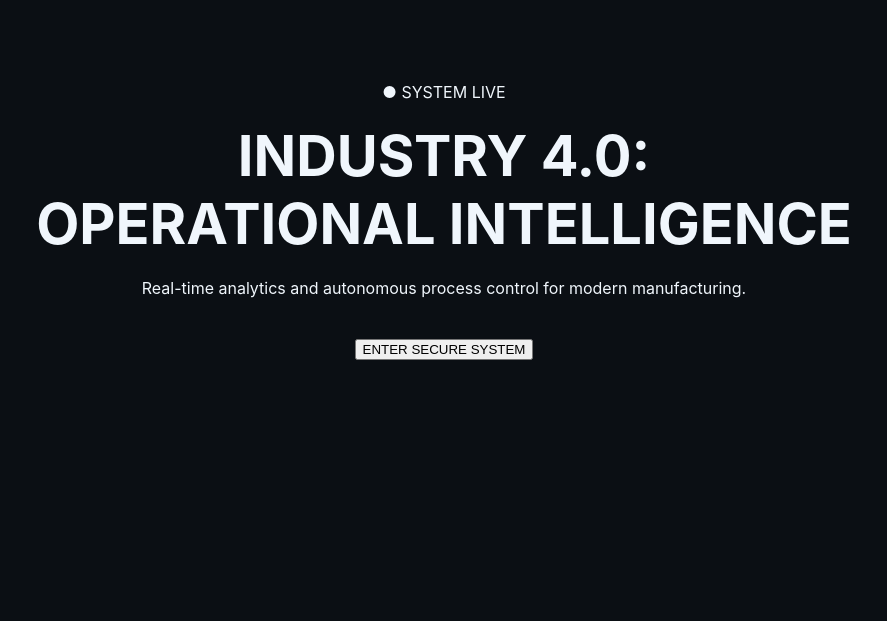
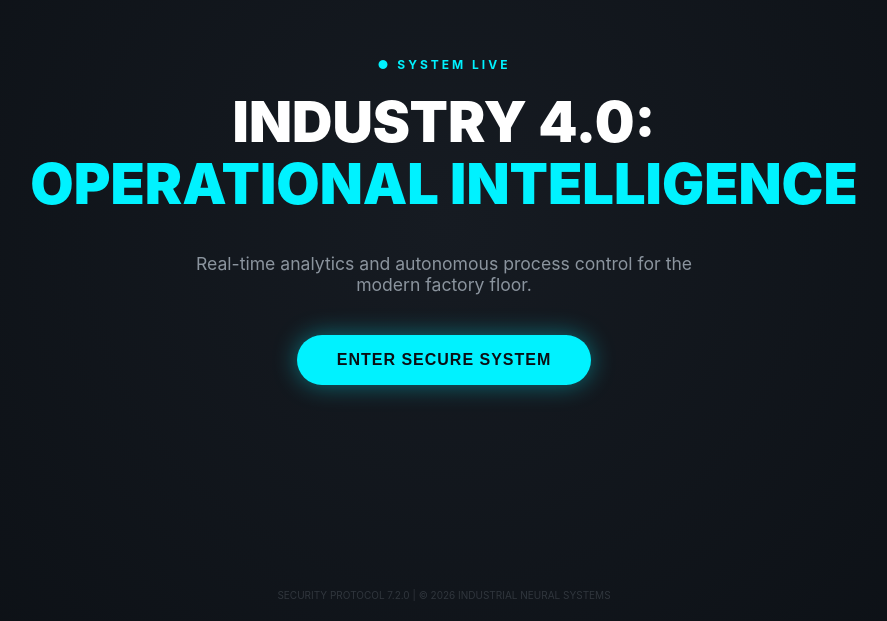
Before and after one commit to hawi3075/system-proj, a React (Create React App) app: page / in a window 1280 px wide. Shown: the part 179-800 px from the top of the page, without its empty margins (196-1083 px from the left). Built offline with nearby package versions, Linux system fonts and the light colour scheme.

Commit message:
update landing page

```diff
--- a/src/pages/Landing.jsx
+++ b/src/pages/Landing.jsx
@@ -3,15 +3,63 @@ import { useNavigate } from 'react-router-dom';
 
 const Landing = () => {
   const navigate = useNavigate();
+
   return (
-    <div className="landing-page" style={{ height: '100vh', display: 'flex', alignItems: 'center', justifyContent: 'center', textAlign: 'center' }}>
-      <div className="hero-content">
-        <div className="status-badge">● SYSTEM LIVE</div>
-        <h1 style={{fontSize: '3.5rem', margin: '20px 0'}}>INDUSTRY 4.0:<br/><span style={{color: 'var(--neon-cyan)'}}>OPERATIONAL INTELLIGENCE</span></h1>
-        <p style={{color: 'var(--text-secondary)', marginBottom: '40px'}}>Real-time analytics and autonomous process control for modern manufacturing.</p>
-        <button className="neon-button" onClick={() => navigate('/login')}>
-          ENTER SECURE SYSTEM
-        </button>
+    <div style={{
+      height: '100vh',
+      display: 'flex',
+      flexDirection: 'column',
+      justifyContent: 'center',
+      alignItems: 'center',
+      textAlign: 'center',
+      background: 'radial-gradient(circle at center, #161b22 0%, #0b0f14 100%)',
+      padding: '0 20px'
+    }}>
+      {/* Badge */}
+      <div style={{ color: '#00f2ff', fontSize: '12px', letterSpacing: '3px', fontWeight: 'bold', marginBottom: '20px' }}>
+        ● SYSTEM LIVE
+      </div>
+
+      {/* Main Title */}
+      <h1 style={{
+        fontSize: 'clamp(2rem, 8vw, 3.5rem)',
+        fontWeight: '900',
+        margin: '0 0 20px 0',
+        lineHeight: '1.1',
+        color: '#ffffff'
+      }}>
+        INDUSTRY 4.0:<br/>
+        <span style={{ color: '#00f2ff' }}>OPERATIONAL INTELLIGENCE</span>
+      </h1>
+
+      {/* Subtext */}
+      <p style={{ color: '#8b949e', maxWidth: '550px', marginBottom: '40px', fontSize: '1.1rem' }}>
+        Real-time analytics and autonomous process control for the modern factory floor.
+      </p>
+
+      {/* Modern Neon Button */}
+      <button
+        onClick={() => navigate('/login')}
+        style={{
+          background: '#00f2ff',
+          color: '#0b0f14',
+          border: 'none',
+          padding: '16px 40px',
+          borderRadius: '50px',
+          fontWeight: '800',
+          fontSize: '1rem',
+          cursor: 'pointer',
+          boxShadow: '0 0 25px rgba(0, 242, 255, 0.4)',
+          textTransform: 'uppercase',
+          letterSpacing: '1px'
+        }}
+      >
+        Enter Secure System
+      </button>
+
+      {/* Footer Version Info */}
+      <div style={{ position: 'absolute', bottom: '20px', color: '#30363d', fontSize: '10px' }}>
+        SECURITY PROTOCOL 7.2.0 | © 2026 INDUSTRIAL NEURAL SYSTEMS
       </div>
     </div>
   );
```
